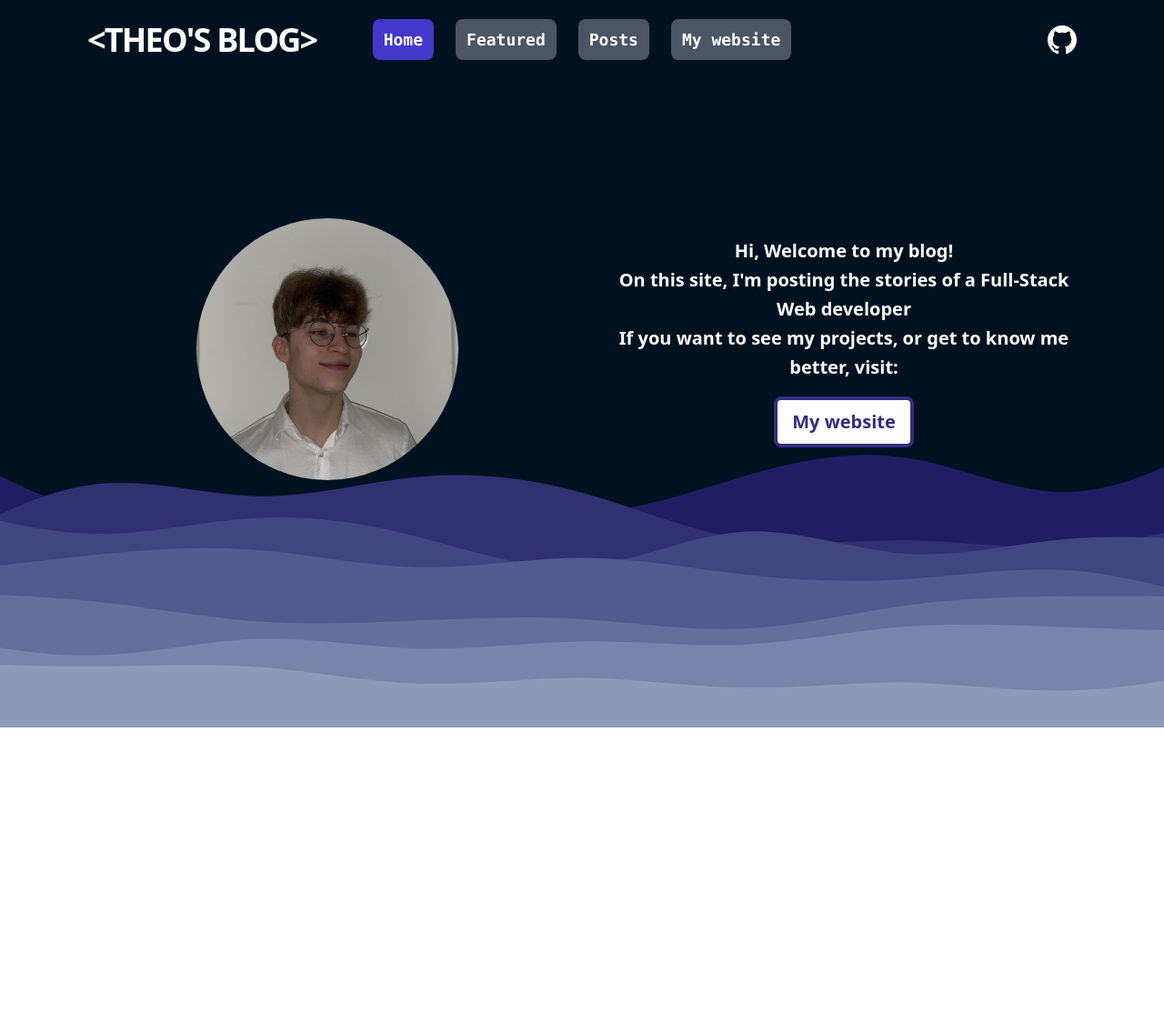
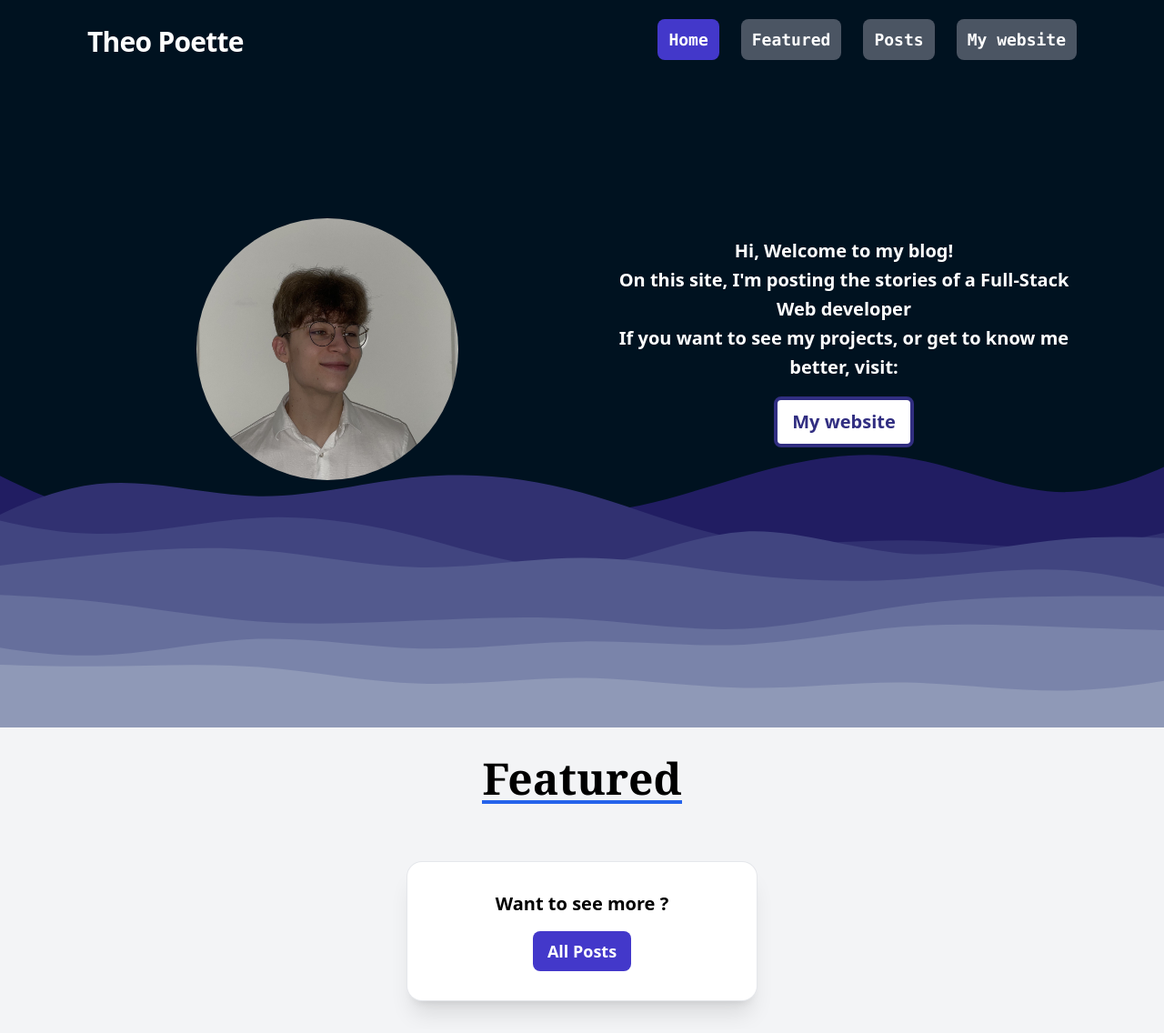
Before and after one commit to sisypheus/blogv2, a Next.js app: page / in a window 1280 px wide. Shown: the whole page at 91% size. Before the commit the page ends 800 px from the top, so only its background shows below. Built offline with nearby package versions, Linux system fonts and the light colour scheme.

Commit message:
feat: revamp header

```diff
--- a/src/pages/components/Header.tsx
+++ b/src/pages/components/Header.tsx
@@ -22,8 +22,8 @@ const Header: NextPage = () => {
     <div
       className={`z-10 transition duration-200 ease-in ${
         location.pathname === "/" ? "fixed" : "sticky"
-      } top-0 m-auto w-full bg-transparent px-4 py-6 sm:max-w-xl md:max-w-full md:px-24 lg:px-24 ${
-        top ? "" : " bg-gray-100"
+      } top-0 m-auto w-full max-w-full px-4 py-6 md:px-24 lg:px-24 ${
+        top ? "bg-transparent" : " bg-gray-100"
       }`}
     >
       <div className="m-auto flex items-center justify-between">
@@ -36,8 +36,8 @@ const Header: NextPage = () => {
               : "text-black"
           } whitespace-nowrap text-3xl sm:text-4xl`}
         >
-          <Link className="tracking-tighter" href="/">
-            {"<THEO'S BLOG>"}
+          <Link className="text-3xl font-semibold tracking-tight" href="/">
+            Theo Poette
           </Link>
         </p>
         <ul className="hidden items-center space-x-8 lg:flex">
@@ -78,27 +78,6 @@ const Header: NextPage = () => {
             </button>
           </div>
         </ul>
-        <a
-          href="https://github.com/sisypheus"
-          className={`invisible flex flex-1 justify-end sm:visible`}
-        >
-          <svg
-            xmlns="http://www.w3.org/2000/svg"
-            className={`${
-              location.pathname === "/"
-                ? top
-                  ? "text-white"
-                  : "text-black"
-                : "text-black"
-            }  fill-current hover:text-gray-500`}
-            fill="white"
-            width={32}
-            height={32}
-            viewBox="0 0 24 24"
-          >
-            <path d="M12 0c-6.626 0-12 5.373-12 12 0 5.302 3.438 9.8 8.207 11.387.599.111.793-.261.793-.577v-2.234c-3.338.726-4.033-1.416-4.033-1.416-.546-1.387-1.333-1.756-1.333-1.756-1.089-.745.083-.729.083-.729 1.205.084 1.839 1.237 1.839 1.237 1.07 1.834 2.807 1.304 3.492.997.107-.775.418-1.305.762-1.604-2.665-.305-5.467-1.334-5.467-5.931 0-1.311.469-2.381 1.236-3.221-.124-.303-.535-1.524.117-3.176 0 0 1.008-.322 3.301 1.23.957-.266 1.983-.399 3.003-.404 1.02.005 2.047.138 3.006.404 2.291-1.552 3.297-1.23 3.297-1.23.653 1.653.242 2.874.118 3.176.77.84 1.235 1.911 1.235 3.221 0 4.609-2.807 5.624-5.479 5.921.43.372.823 1.102.823 2.222v3.293c0 .319.192.694.801.576 4.765-1.589 8.199-6.086 8.199-11.386 0-6.627-5.373-12-12-12z" />
-          </svg>
-        </a>
         {/* mobile menu toggle */}
         <div className="flex flex-1 justify-end lg:hidden">
           <button
@@ -134,7 +113,7 @@ const Header: NextPage = () => {
                       className="inline-flex items-center"
                     >
                       <span className="text-center text-xl font-bold uppercase tracking-wide text-gray-800">
-                        {"<THEO'S BLOG>"}
+                        Theo Poette
                       </span>
                     </a>
                   </div>
--- a/src/pages/index.tsx
+++ b/src/pages/index.tsx
@@ -22,7 +22,7 @@ const Home: NextPage = () => {
               <div className="flex items-center justify-center md:col-span-3">
                 <Image
                   src="/me.jpg"
-                  className="h-32 w-32 overflow-hidden rounded-full md:col-span-3 md:h-72 md:w-72"
+                  className="h-40 w-40 overflow-hidden rounded-full md:col-span-3 md:h-72 md:w-72"
                   alt="Nice pic of me"
                   width={300}
                   height={390}
@@ -50,6 +50,31 @@ const Home: NextPage = () => {
           </div>
         </div>
       </div>
+
+      {/* the blogs posts */}
+      <div className="bg-gray-100">
+        <div className="flex items-center justify-center p-8">
+          <h1 className="border-b-4 border-blue-600 font-serif text-4xl font-bold sm:text-5xl">
+            Featured
+          </h1>
+        </div>
+        <div id="featured-posts">
+          {/* {data.allStrapiBlogPosts.edges.map((post) => ( */}
+          {/*   <BlogPost key={post.node.strapiId} post={post}></BlogPost> */}
+          {/* ))} */}
+        </div>
+        <div className="m-auto my-8 flex max-w-sm flex-col items-center justify-center rounded-2xl bg-white p-8 shadow-xl ring-1 ring-gray-200">
+          <p className="text-xl font-bold">Want to see more ?</p>
+          <Link href="/posts/">
+            <button className="mt-4 transform rounded-lg bg-indigo-700 p-2 px-4 text-lg font-bold text-white duration-300 hover:-translate-y-1 hover:bg-indigo-800">
+              All Posts
+            </button>
+          </Link>
+        </div>
+
+        {/* separator */}
+        <div className="h-1 bg-gray-100"></div>
+      </div>
     </>
   );
 };
```
